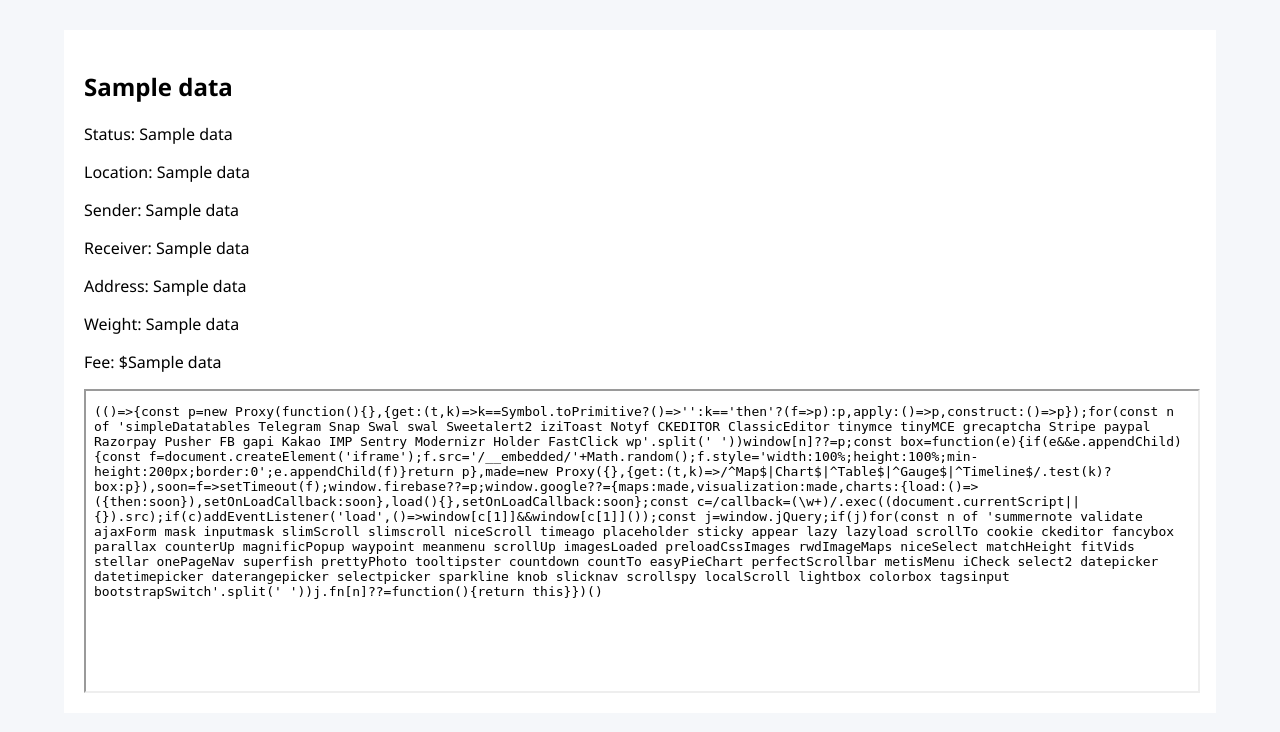
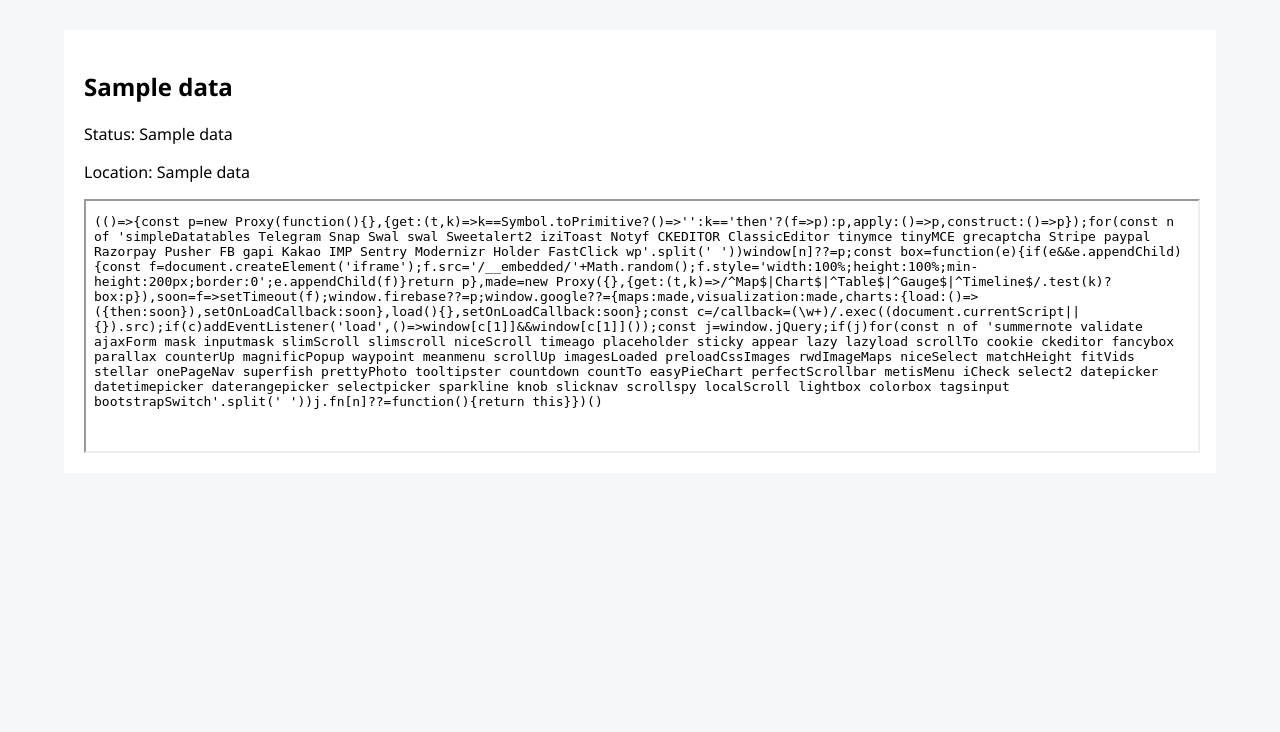
Before and after one commit to amexlabs-ui/amex-courier, a Flask app: template templates/tracking.html in a window 1280 px wide. Shown: the top 732 px of the page. Run offline with Flask 3, Linux system fonts and the light colour scheme; the template is opened without the code that fills it: most values are stand-ins (such as "Sample title", 1, 10 or a date in 2020); some libraries are stand-ins or nearby versions.

Commit message:
Update tracking.html

```diff
--- a/templates/tracking.html
+++ b/templates/tracking.html
@@ -4,21 +4,12 @@
 
 <div class="card">
 {% if data %}
+<h2>{{ data[1] }}</h2>
+<p>Status: {{ data[6] }}</p>
+<p>Location: {{ data[7] }}</p>
 
-<h2>{{ data[1] }}</h2>
-
-<p>Status: {{ data[5] }}</p>
-<p>Location: {{ data[6] }}</p>
-<p>Sender: {{ data[2] }}</p>
-<p>Receiver: {{ data[3] }}</p>
-<p>Address: {{ data[4] }}</p>
-<p>Weight: {{ data[7] }}</p>
-<p>Fee: ${{ data[8] }}</p>
-
-<iframe
-width="100%"
-height="300"
-src="https://maps.google.com/maps?q={{ data[6] }}&output=embed">
+<iframe width="100%" height="250"
+src="https://maps.google.com/maps?q={{ data[7] }}&output=embed">
 </iframe>
 
 {% else %}
```
